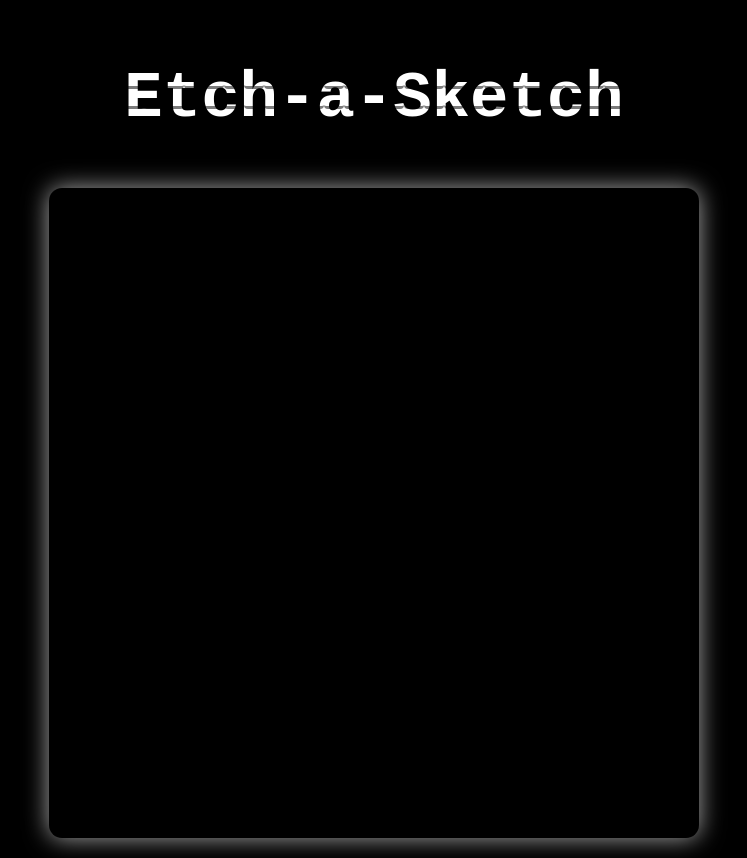
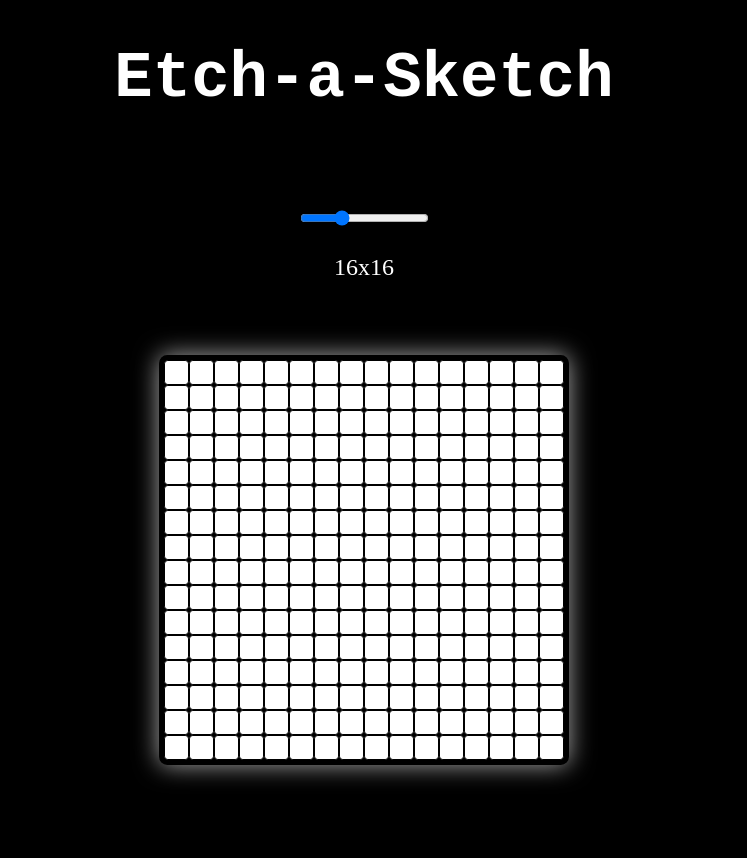
Before and after one commit to paritoshparashar/Etch-A-Sketch, a plain HTML site: page index.html in a window 1280 px wide. Shown: the whole page, without its empty margins (276-1023 px from the left). After the commit the page ends 800 px from the top, so only its background shows below. Drawn offline with Linux system fonts and the light colour scheme.

Commit message:
Slider is working correctly.

```diff
--- a/index.html
+++ b/index.html
@@ -9,14 +9,22 @@
     <title>Document</title>
 </head>
 <body>
-    <div class="container1">
-        <div id="h-square" class="h-square"></div>
-    <h1>Etch-a-Sketch</h1>
+    <div class="head">
+        <div id="h-square" class="h-square">
+
+        </div>
+        <h1>Etch-a-Sketch</h1>
     </div>
 
 
-    <div id="large-square" class="large-square">
+    <div class="settings">
+        <input type="range" id="slider" min="1" max="50" step="1" value="16">
+        <p>
+            <span id="sliderValue">16x16</span>
+        </p>
+    </div>
 
-    </div>
+    <div id="large-square" class="large-square"></div>
+
 </body>
 </html>
--- a/script.js
+++ b/script.js
@@ -1,4 +1,15 @@
+// for (let i = 0; i < 78; i++) {
+//     const hsBox = document.createElement('div');
+//     hsBox.id = i + '' ;
+//     hsBox.className = 'hsBox';
+//     hSquare.appendChild(hsBox);
+// }
+// ----------------------
+// const hSquare = document.getElementById('h-square');
+
 const bigBox = document.getElementById('large-square');
+const slider = document.getElementById('slider');
+const sliderValueElement = document.getElementById('sliderValue');
 
 for (let i = 0; i < 256; i++) {
     const smallBox = document.createElement('div');
@@ -6,20 +17,55 @@
     smallBox.className = 'smallBox';
     bigBox.appendChild(smallBox);
 }
+colorDivs();
+// ----------------------Calling this function won't work, if you don't first remove the already occupied divs and then add new ones/
 
-const hSquare = document.getElementById('h-square');
+slider.addEventListener('input' , ()=>{
+    const sliderValue = slider.value;
+    sliderValueElement.textContent = sliderValue + 'x' + sliderValue;
+    const totalNumberOfSquares = sliderValue*sliderValue;
+    changeGrid(totalNumberOfSquares , sliderValue);
+});
 
-for (let i = 0; i < 78; i++) {
-    const hsBox = document.createElement('div');
-    hsBox.id = i + '' ;
-    hsBox.className = 'hsBox';
-    hSquare.appendChild(hsBox);
+// function removeExisting (className) {
+//     const divsToRemove = document.querySelectorAll('.' + className);
+//     divsToRemove.forEach( div => {
+//         div.remove();
+//     });
+// }
+
+function changeGrid ( num , root){
+
+    bigBox.innerHTML = '';
+    // removeExisting('smallBox');
+
+    for (let i = 0; i < num; i++) {
+    const smallBox = document.createElement('div');
+    smallBox.id = i + '' ;
+    smallBox.className = 'smallBox';
+    bigBox.appendChild(smallBox);
+
+    }
+
+    const newHeight =  100 / root;
+    sizeDivs(newHeight);
+    colorDivs();
 }
 
-const hoveredDiv = document.querySelectorAll('.smallBox');
+function sizeDivs ( size ){
+    const divs = document.querySelectorAll('.smallBox');
+    divs.forEach(div => {
+        div.style.width = size+ '%';
+    });
+}
 
-hoveredDiv.forEach( hDiv => {
-    hDiv.addEventListener('mouseenter', () => {
-        hDiv.style.backgroundColor = 'red';
+
+function colorDivs (){
+    const hoveredDiv = document.querySelectorAll('.smallBox');
+
+hoveredDiv.forEach( hoverDiv => {
+    hoverDiv.addEventListener('mouseenter', () => {
+        hoverDiv.style.backgroundColor = 'red';
     });
 });
+}
--- a/styles.css
+++ b/styles.css
@@ -1,15 +1,64 @@
-html , body{
+html{
+    height:100%;
+}
+
+body {
     display: flex;
     justify-content: top;
     align-items: center;
     flex-direction: column;
     width: 100%;
-    height:max-content;
+    height: 100%;
+    margin: 0%;
     background-color: black;
-    margin: 10px;
-    gap: 10px;
+    gap: 50px;
 }
 
+/* --------------------------------------------- */
+
+.head{
+    display: flex;
+    align-items: center;
+}
+
+h1{
+    color:  white;
+    text-align: center;
+    font-size: 4em;
+    font-family:'Courier New', Courier, monospace;
+}
+/*
+.h-square{
+    position: absolute;
+    display: flex;
+    flex-wrap: wrap;
+    width: 640px;
+    max-width: 520px ;
+    height: 640px;
+    max-height: 60px;
+}
+
+.hsBox{
+    box-sizing: border-box;
+    border-bottom: rgba(0, 0, 0, 0.521) solid 3px;
+    margin: 0;
+    width: 20px;
+    height: 20px;
+    border-radius: 20%;
+} */
+/* ---------------------------------------- */
+
+p{
+    color: white;
+    text-align: center;
+    font-size: 1.5em;
+}
+
+
+
+
+
+/* --------------------------------------- */
 .large-square {
     margin: 0;
     padding: 0;
@@ -20,9 +69,8 @@
     display: flex;
     flex-wrap: wrap;
     /* width: 640px; */
-    max-width: 640px ;
-    /* height: 640px; */
-    max-height: 640px ;
+    height: 50%;
+    aspect-ratio: 1/1;
     border-radius: 2%;
 }
 
@@ -30,47 +78,17 @@
 
 .smallBox{
     box-sizing: border-box;
-    background: black;
-    border: black solid 2px;
+    background: white;
+    border: black solid 1px;
     margin: 0;
-    width: 40px;
-    height: 40px;
+    aspect-ratio: 1/1;
+    width: 6.25%;
+
     cursor: pointer;
-    border-radius: 20%;
+    border-radius: 15%;
 }
 
 
 .smallBox:hover {
     background-color:rgba(0, 0, 0, 0.247);
 }
-
-.container1{
-    display: flex;
-    align-items: center;
-}
-
-h1{
-    color:  white;
-    text-align: center;
-    font-size: 4em;
-    font-family:'Courier New', Courier, monospace;
-}
-
-.h-square{
-    position: absolute;
-    display: flex;
-    flex-wrap: wrap;
-    /* width: 640px; */
-    max-width: 520px ;
-    /* height: 640px; */
-    max-height: 60px;
-}
-
-.hsBox{
-    box-sizing: border-box;
-    border-bottom: rgba(0, 0, 0, 0.521) solid 3px;
-    margin: 0;
-    width: 20px;
-    height: 20px;
-    border-radius: 20%;
-}
```
